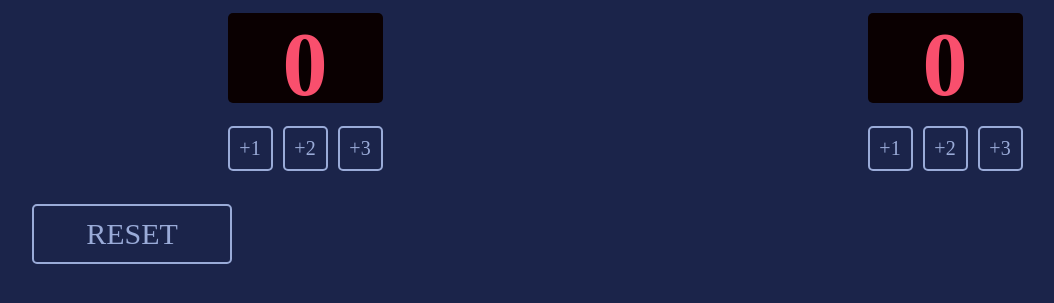
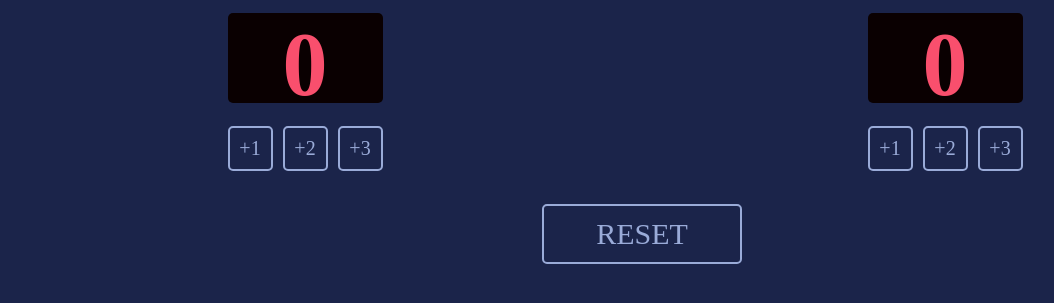
Before and after one commit to jolerojosta/scrimba-basketball, a plain HTML site: page index.html in a window 1280 px wide. Shown: the part 103-406 px from the top of the page, without its empty margins (15-1069 px from the left). Drawn offline with nearby package versions, Linux system fonts and the light colour scheme; a web font is replaced by a local one.

Commit message:
Add files via upload

```diff
--- a/index.html
+++ b/index.html
@@ -1,5 +1,5 @@
 <html>
-    <head><link rel="stylesheet" href="https://cdnjs.cloudflare.com/ajax/libs/normalize/8.0.1/normalize.css">
+    <head>
         <link rel="stylesheet" href="index.css">
         <link rel="stylesheet" media="screen" href="https://fontlibrary.org//face/segment7" type="text/css"/>
     </head>
@@ -25,7 +25,9 @@
             </div>
 
         </div>
+        <div class="button-container-div">
         <button class="button1" id="reset" onclick="reset()">RESET</button>
+        </div>
         <script src="index.js"></script>
     </body>
 </html>
```
